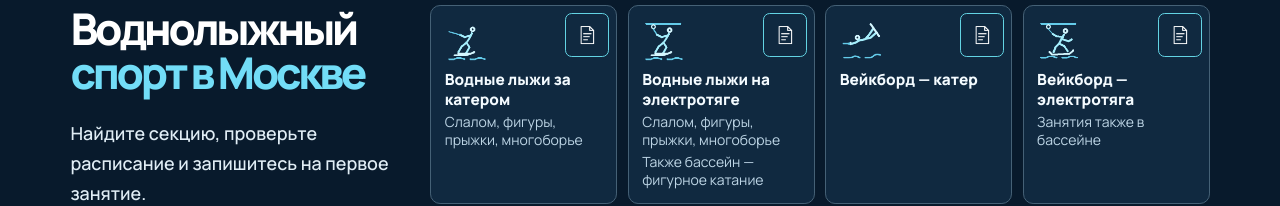
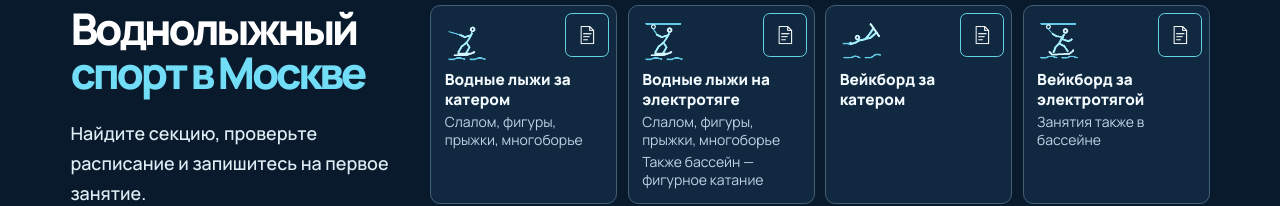
Before and after one commit to YaroslavValeev/MoscowFederationVLS, a plain HTML site: page dist/index.html in a window 1280 px wide. Shown: the part 187-393 px from the top of the page. Drawn offline with Linux system fonts and the light colour scheme.

Commit message:
Adjust wakeboard card labels

```diff
--- a/dist/index.html
+++ b/dist/index.html
@@ -78,7 +78,7 @@
               <a class="discipline-card" id="discipline-boat-wakeboard" href="https://iwwf.sport/disciplines/wakeboard/">
                 <img class="discipline-icon" src="assets/disciplines/boat-wakeboard.png" alt="" width="44" height="44" loading="lazy" decoding="async">
                 <span class="discipline-copy">
-                  <strong>Вейкборд — катер</strong>
+                  <strong>Вейкборд за катером</strong>
                 </span>
               </a>
               <a class="discipline-document" href="school.html#rules-boat-wakeboard" aria-label="Правила вейкборда за катером" title="Правила вейкборда за катером"><span class="sr-only">Правила</span></a>
@@ -87,7 +87,7 @@
               <a class="discipline-card" id="discipline-cable-wakeboard" href="https://iwwf.sport/disciplines/cable-wakeboard/">
                 <img class="discipline-icon" src="assets/disciplines/cable-wakeboard.png" alt="" width="44" height="44" loading="lazy" decoding="async">
                 <span class="discipline-copy">
-                  <strong>Вейкборд — электротяга</strong>
+                  <strong>Вейкборд за электротягой</strong>
                   <span>Занятия также в бассейне</span>
                 </span>
               </a>
```
Also changed, not shown: 1 other file.
